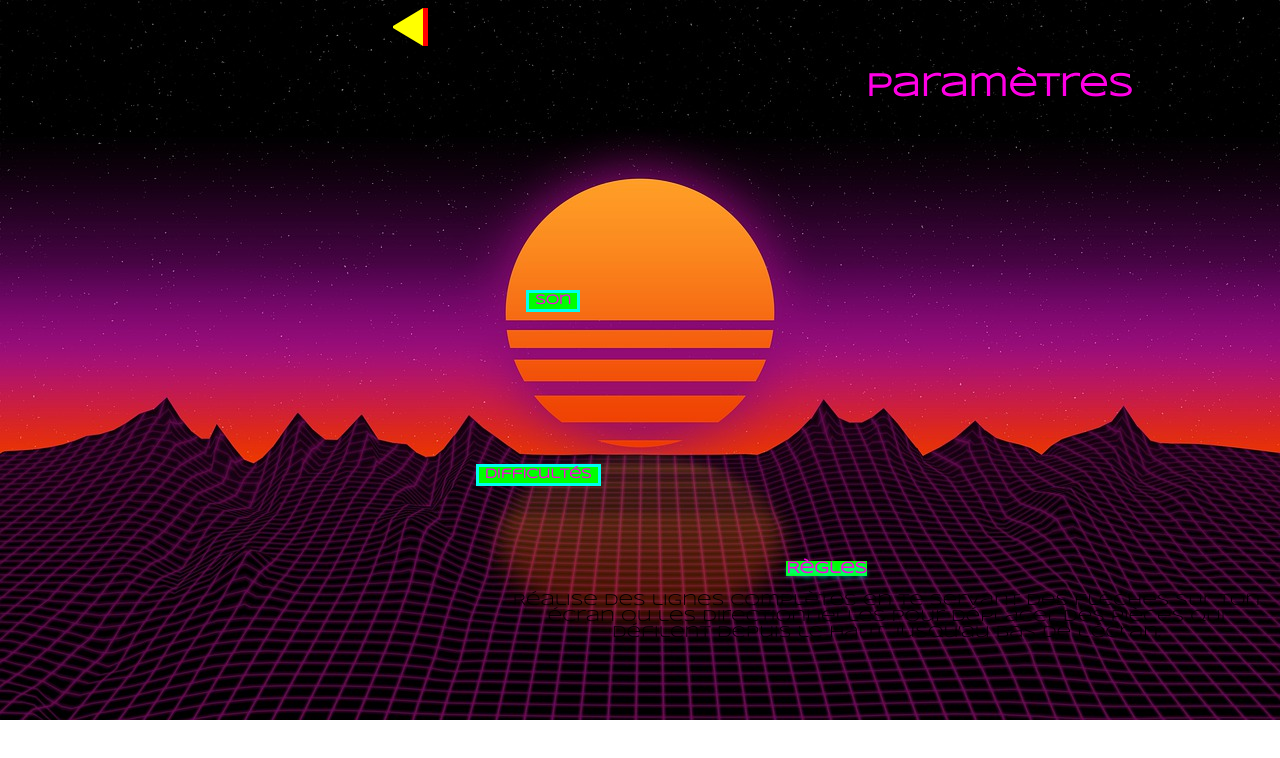
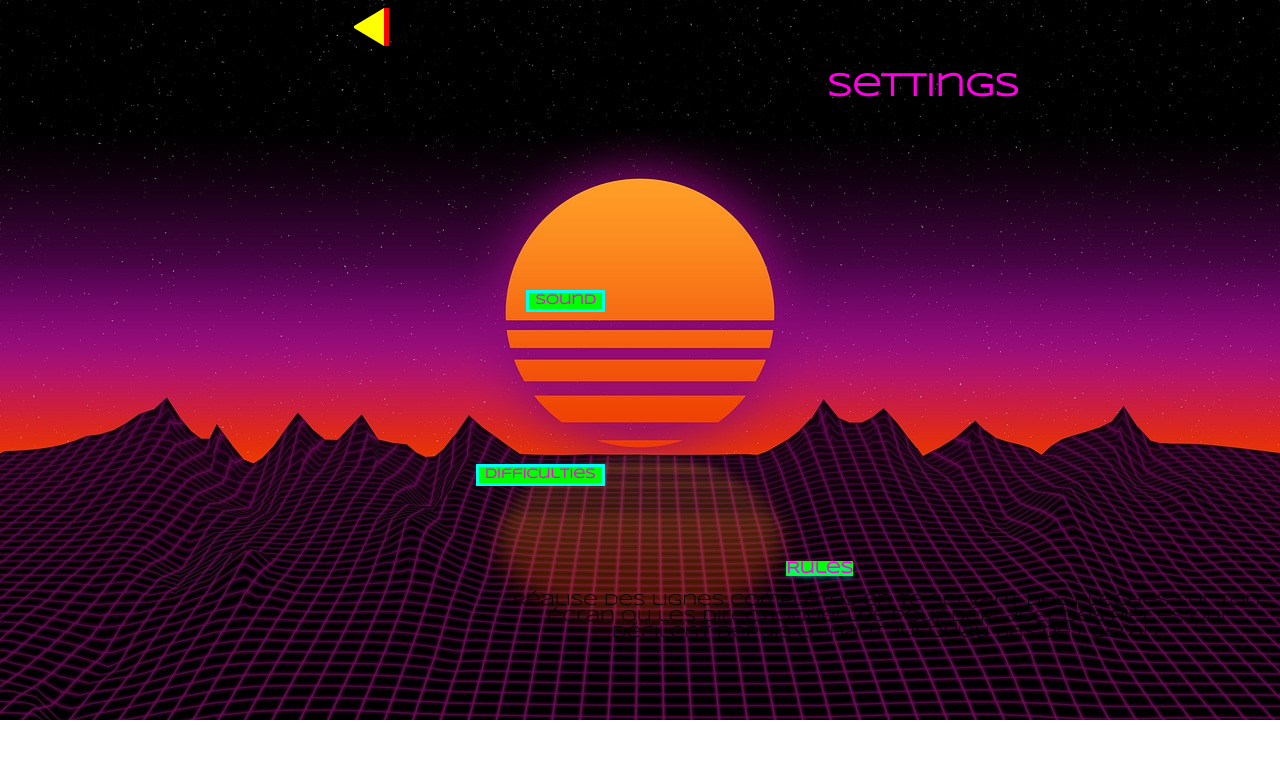
Before and after one commit to PiDartevelle/ZeroAgain, a website: page settings.html in a window 1280 px wide. Drawn offline with nearby package versions, Linux system fonts and the light colour scheme.

Commit message:
change the names of my page in english

```diff
--- a/settings.css
+++ b/settings.css
@@ -16,7 +16,7 @@ header {
 h1 {
     color: #FF00E5;
     margin-top: 16%;
-    margin-right: 11%;
+    margin-right: 20%;
 }
 
 .backHomePage{
@@ -77,11 +77,10 @@ mark {
     background-color: lime;
     text-shadow: 0px 4px 4px #00FFF0;
     color: #FF00E5;
-    bac
 }
 
 h2 {
-    color: black;
+    color: black ;
     padding-right: 0%;
     font-size: 1em;
     margin-left: 37%;
--- a/settings.html
+++ b/settings.html
@@ -10,26 +10,26 @@
 </head>
 <body>
     <header>
-         <h1>Paramètres</h1>
+         <h1>Settings</h1>
          <a href="init-accueil.html"><button class="backHomePage"></button></a>
     </header>
 <div>
-    <button class="sound">Son</button>
+    <button class="sound">Sound</button>
     <div class="onoff">
         <button>On</button>
         <button>Off</button>
     </div>
 </div>
 <div>
-    <button class="diff">Difficultés</button>
+    <button class="diff">Difficulties</button>
     <div class="choosemode">
-        <button>Lent</button>
+        <button>Slow</button>
         <button>Normal</button>
-        <button>Rapide</button>
+        <button>Fast</button>
     </div>
 </div>
 <div class="rules">
-    <h2><mark>Règles</mark></h2>
+    <h2><mark>Rules</mark></h2>
     <p class="info">Réalise des lignes complètes en te servant des flèches sur ton écran ou les directionnelles pour déplacer des pièces qui défilent depuis le haut jusqu'au bas de l'écran.</p>
 </div>
 <script src="settings.js"> </script>
```
